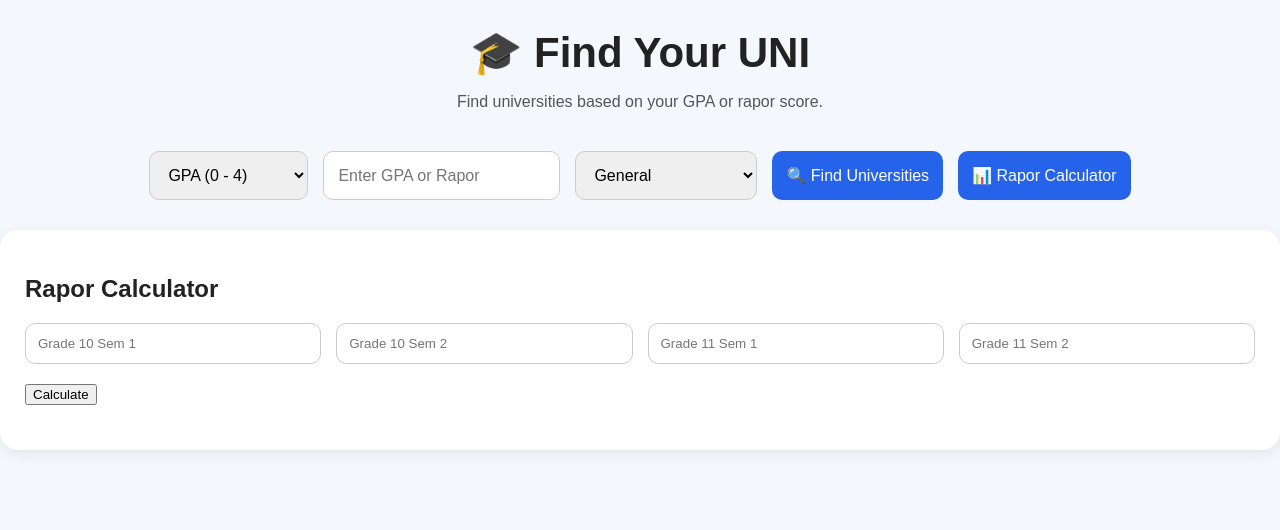
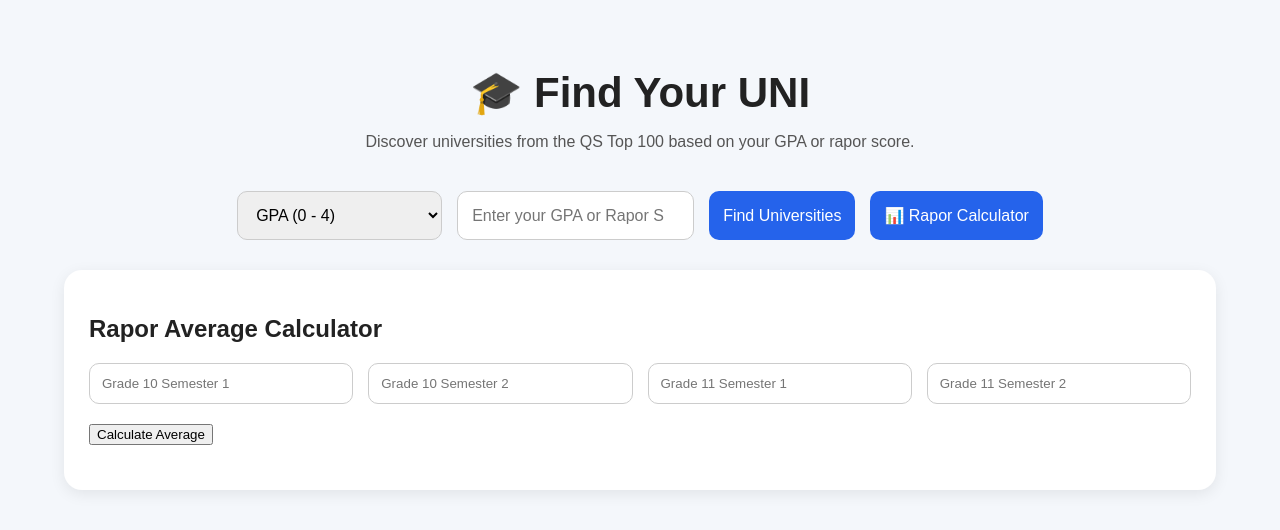
Before and after one commit to findyouruni/findyouruni.github.io, a plain HTML site: page index.html in a window 1280 px wide. Both pictures are taken after a click on the button "📊 Rapor Calculator". Drawn offline with Linux system fonts and the light colour scheme.

Commit message:
Update index.html

```diff
--- a/index.html
+++ b/index.html
@@ -2,49 +2,39 @@
 <html lang="en">
 
 <head>
-
-  <meta charset="UTF-8">
-  <meta name="viewport" content="width=device-width, initial-scale=1.0">
+  <meta charset="UTF-8" />
+  <meta name="viewport" content="width=device-width, initial-scale=1.0" />
 
   <title>Find Your UNI</title>
 
-  <link rel="stylesheet" href="style.css">
-
+  <link rel="stylesheet" href="style.css" />
 </head>
 
 <body>
 
+  <div class="container">
+
     <h1>🎓 Find Your UNI</h1>
 
     <p class="subtitle">
-    Find universities based on your GPA or rapor score.
+      Discover universities from the QS Top 100 based on your GPA or rapor score.
     </p>
 
     <div class="controls">
 
       <select id="inputType">
         <option value="gpa">GPA (0 - 4)</option>
-      <option value="rapor">Rapor (0 - 100)</option>
+        <option value="rapor">Rapor Score (0 - 100)</option>
       </select>
 
       <input
         type="number"
         id="score"
-      placeholder="Enter GPA or Rapor"
-      step="0.01"
-    >
-
-    <select id="major">
-      <option value="general">General</option>
-      <option value="engineering">Engineering</option>
-      <option value="computer_science">Computer Science</option>
-      <option value="business">Business</option>
-      <option value="economics">Economics</option>
-      <option value="medicine">Medicine</option>
-    </select>
+        placeholder="Enter your GPA or Rapor Score"
+      />
 
       <button onclick="findUniversities()">
-      🔍 Find Universities
+        Find Universities
       </button>
 
       <button onclick="toggleCalculator()">
@@ -53,33 +43,30 @@
 
     </div>
 
-  <!-- RAPOR CALCULATOR -->
     <div id="calculator" class="calculator hidden">
 
-    <h2>Rapor Calculator</h2>
+      <h2>Rapor Average Calculator</h2>
 
       <div class="semester-grid">
 
-      <input type="number" id="s1" placeholder="Grade 10 Sem 1">
-
-      <input type="number" id="s2" placeholder="Grade 10 Sem 2">
-
-      <input type="number" id="s3" placeholder="Grade 11 Sem 1">
-
-      <input type="number" id="s4" placeholder="Grade 11 Sem 2">
+        <input type="number" id="s1" placeholder="Grade 10 Semester 1">
+        <input type="number" id="s2" placeholder="Grade 10 Semester 2">
+        <input type="number" id="s3" placeholder="Grade 11 Semester 1">
+        <input type="number" id="s4" placeholder="Grade 11 Semester 2">
 
       </div>
 
       <button onclick="calculateAverage()">
-      Calculate
+        Calculate Average
       </button>
 
       <div id="avgResult"></div>
 
     </div>
 
-  <!-- RESULTS -->
     <div id="results"></div>
+
+  </div>
 
   <script src="data.js"></script>
   <script src="script.js"></script>
```
Lines whose indentation alone changed are shown as unchanged.
